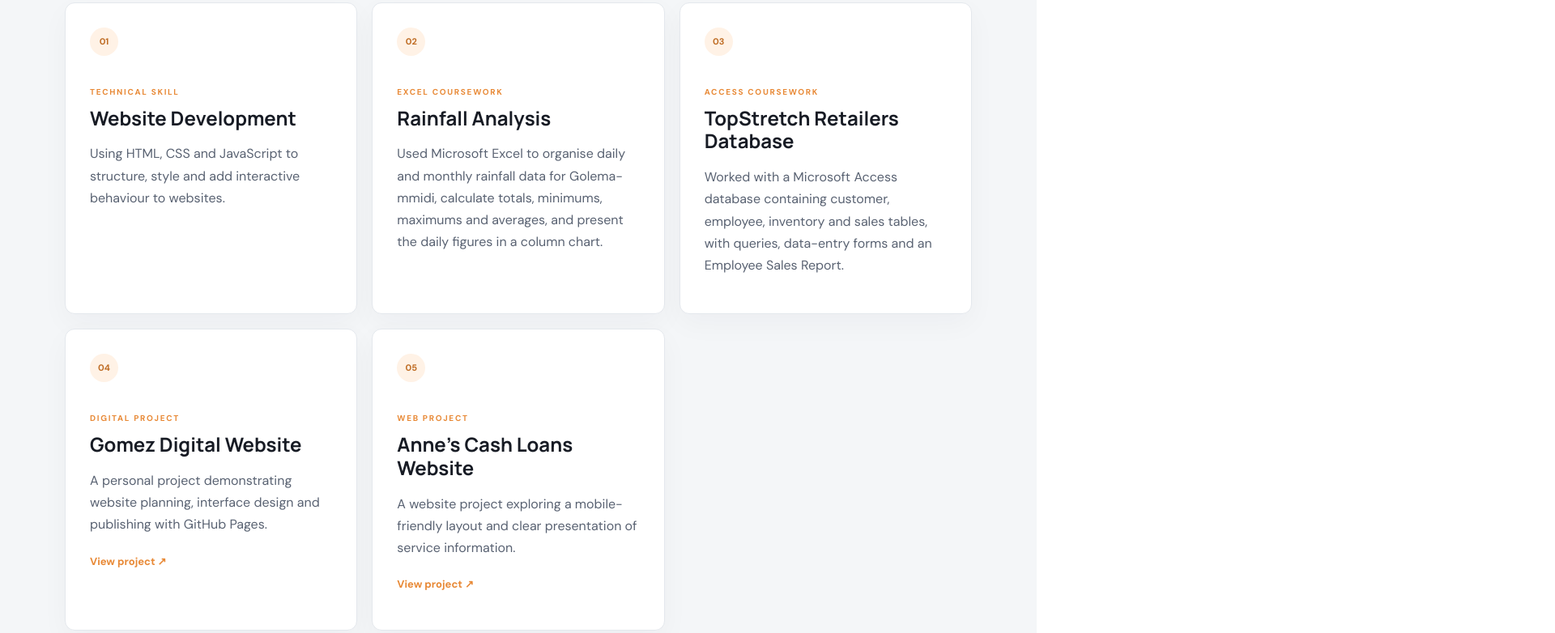
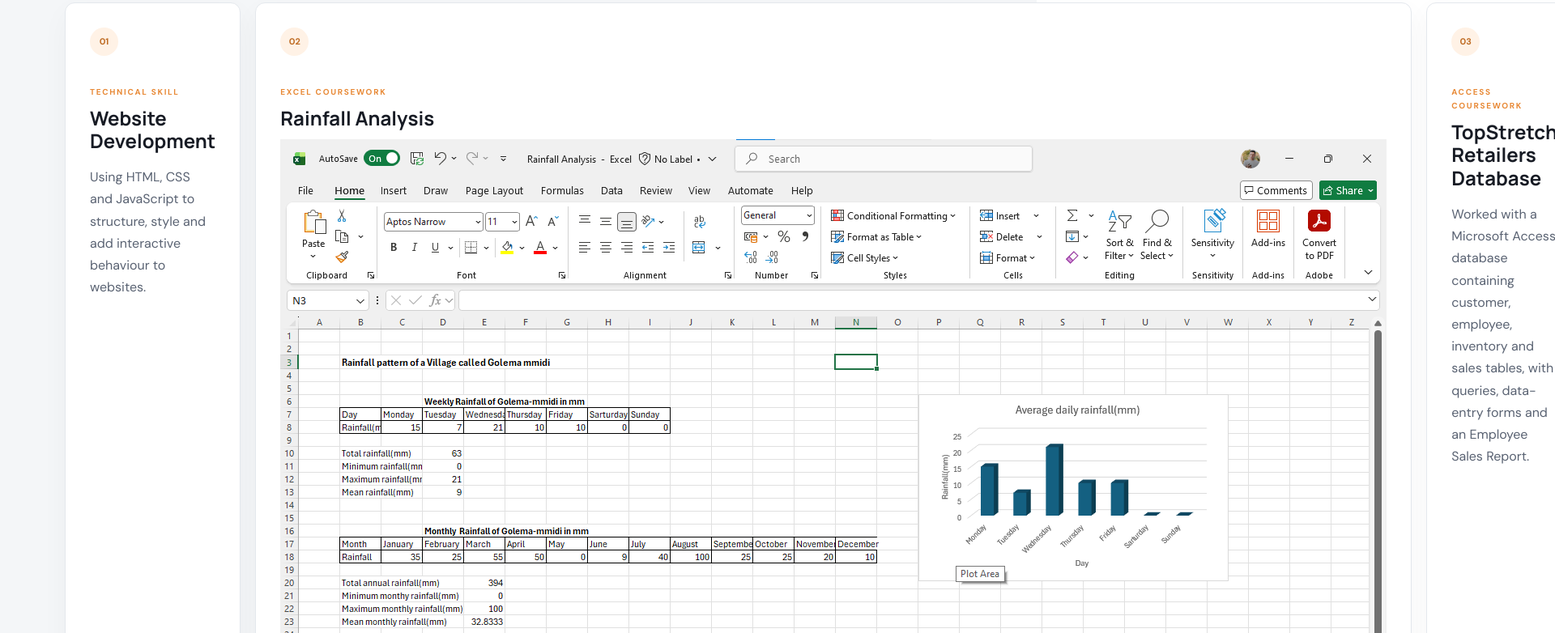
Before and after one commit to gomezdigital/Gomolemo-Personal-Portfolio-, a plain HTML site: page index.html in a window 1280 px wide. Shown: the part 4826-5608 px from the top of the page at 81% size, 1920 px wide, since content can reach past the window. Drawn offline with Linux system fonts and the light colour scheme.

Commit message:
Add Excel coursework screenshot to portfolio

```diff
--- a/index.html
+++ b/index.html
@@ -166,6 +166,7 @@
             <span class="project-number">02</span>
             <p class="card-kicker">EXCEL COURSEWORK</p>
             <h3>Rainfall Analysis</h3>
+            <img class="project-evidence" src="image.png" alt="Excel rainfall analysis workbook showing daily and monthly rainfall summaries and a column chart">
             <p>Used Microsoft Excel to organise daily and monthly rainfall data for Golema-mmidi, calculate totals, minimums, maximums and averages, and present the daily figures in a column chart.</p>
           </article>
           <article class="project-card">
```
